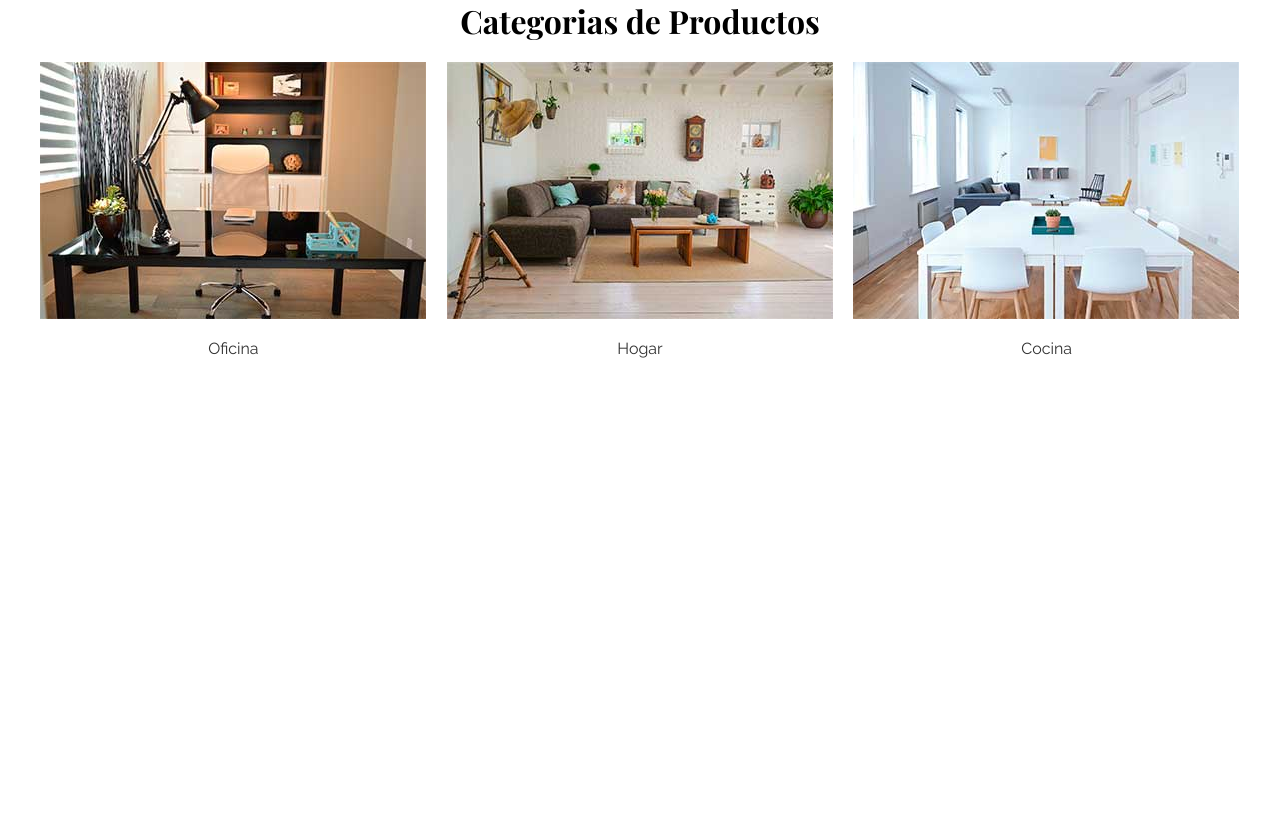
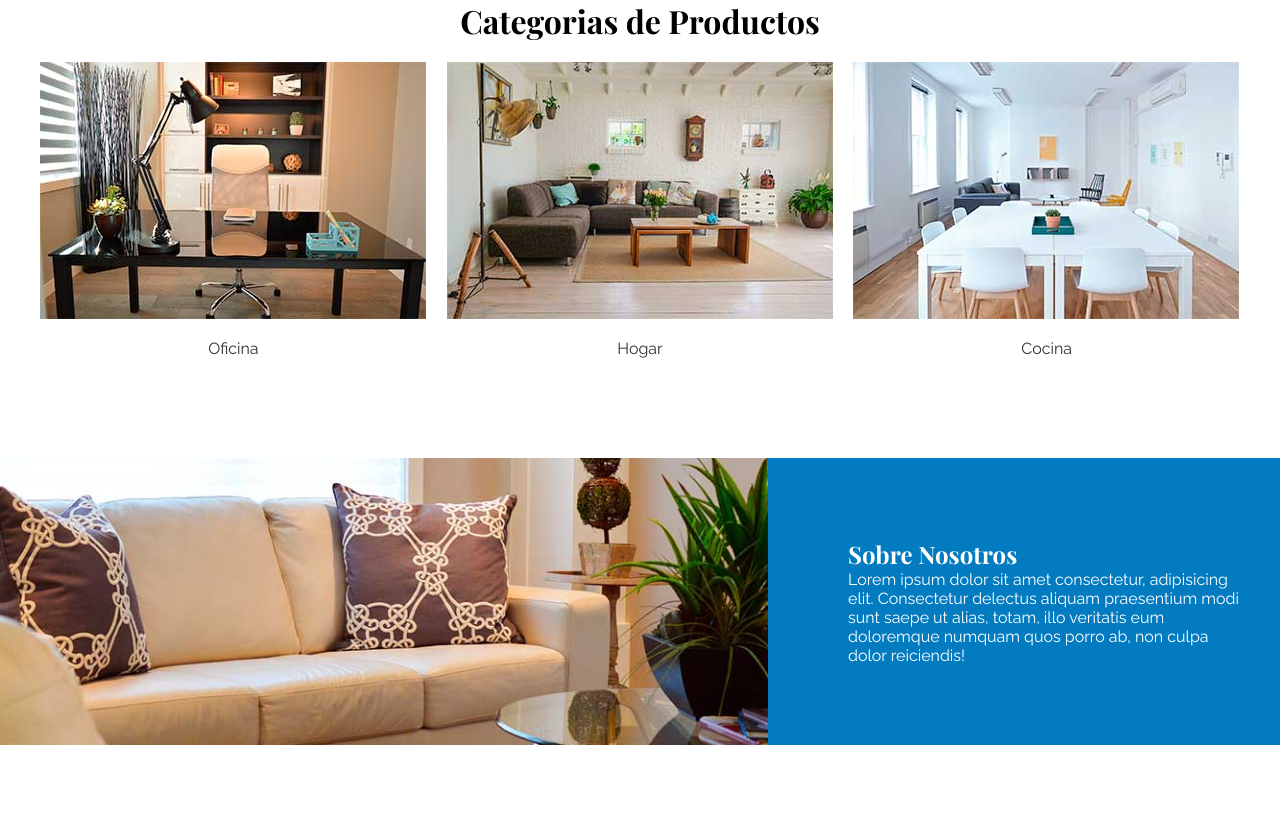
Before and after one commit to Roosterbear/gym, a PHP site: page / in a window 1280 px wide. Shown: the part 21-846 px from the top of the page. Before the commit the page ends 379 px from the top, so only its background shows below. Run offline with PHP 8.4, Linux system fonts and the light colour scheme.

Commit message:
avances de web

```diff
--- a/web/grid-images/index.html
+++ b/web/grid-images/index.html
@@ -27,5 +27,19 @@
       </div>
     </div>
   </section>
+  <div class="gap"></div>
+  <section class="sobre-nosotros">
+    <div class="contenedor sobre-nosotros-grid">
+      <div class="texto-nosotros">
+        <h2>Sobre Nosotros</h2>
+        <p>
+          Lorem ipsum dolor sit amet consectetur, adipisicing elit.
+          Consectetur delectus aliquam praesentium modi sunt saepe ut alias, totam,
+          illo veritatis eum doloremque numquam quos porro ab, non culpa dolor reiciendis!
+        </p>
+      </div>
+    </div>
+  </section>
+  <div class="gap"></div>
 </body>
 </html>
--- a/web/grid-images/style.css
+++ b/web/grid-images/style.css
@@ -5,7 +5,7 @@
 }
 
 body{
-  font-family: Arial;
+  font-family: 'Raleway';
   /* HACK REMs */
   font-size: 62.5%;
 }
@@ -55,3 +55,39 @@ a{
   grid-template-columns: repeat(3, 1fr);
   gap: 20px;
 }
+
+.sobre-nosotros{
+  background-image: linear-gradient(to right,
+                    /* Transparent to see the image */
+                    transparent 60%,
+                    /* From 60%, CUT (No gradient) and show color */
+                    #037bc0 60%,
+                    /* End of color */
+                    #037bc0 100%),
+                    url(img/nosotros.jpg);
+  /* Position of Text */
+  background-position: left center;
+  padding: 5rem 0;
+  background-repeat: no-repeat;
+  background-size: 100%, 60rem;
+}
+
+.sobre-nosotros-grid{
+  display: flex;
+  justify-content: flex-end;
+}
+
+.texto-nosotros{
+  flex-basis: 50%;
+  padding-left: 13rem;
+  color: #fff;
+}
+
+.texto-nosotros h2{
+  font-family: 'Playfair Display';
+}
+
+.gap{
+  height:5rem;
+  display: block;
+}
```
Also changed, not shown: web/grid-images/img/nosotros.jpg (added).
